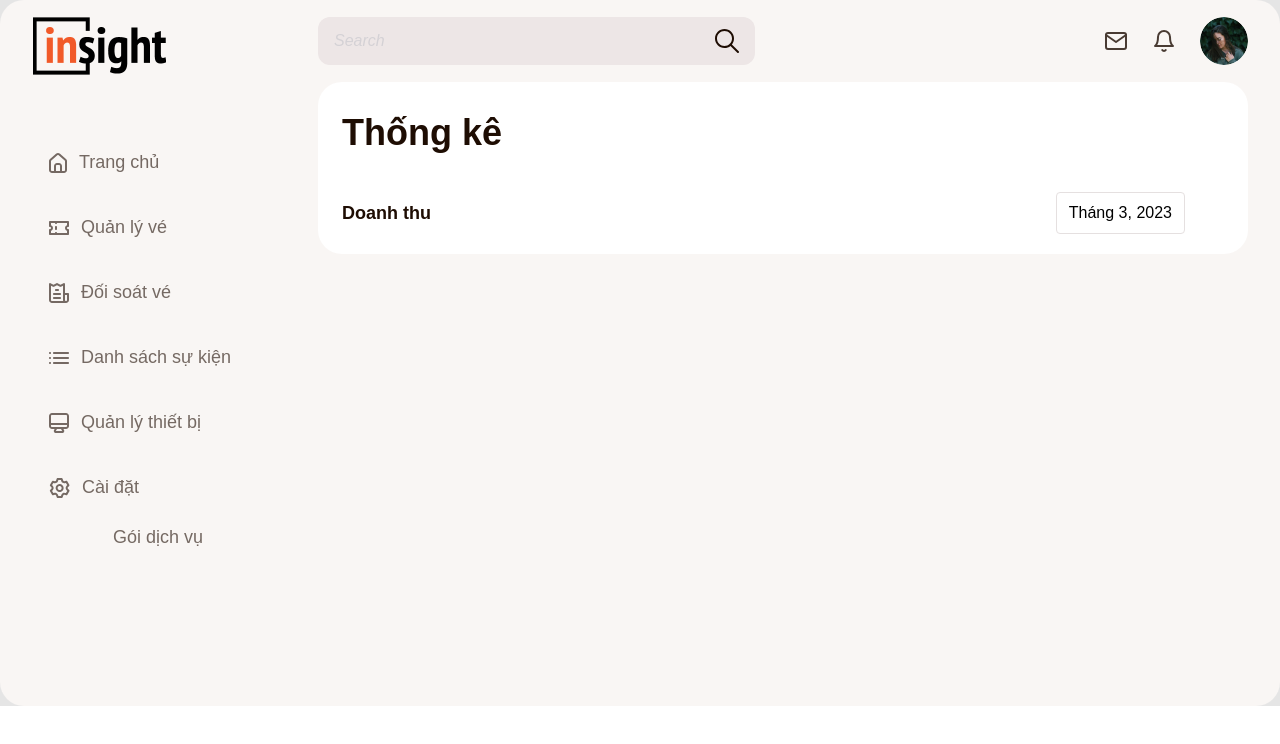
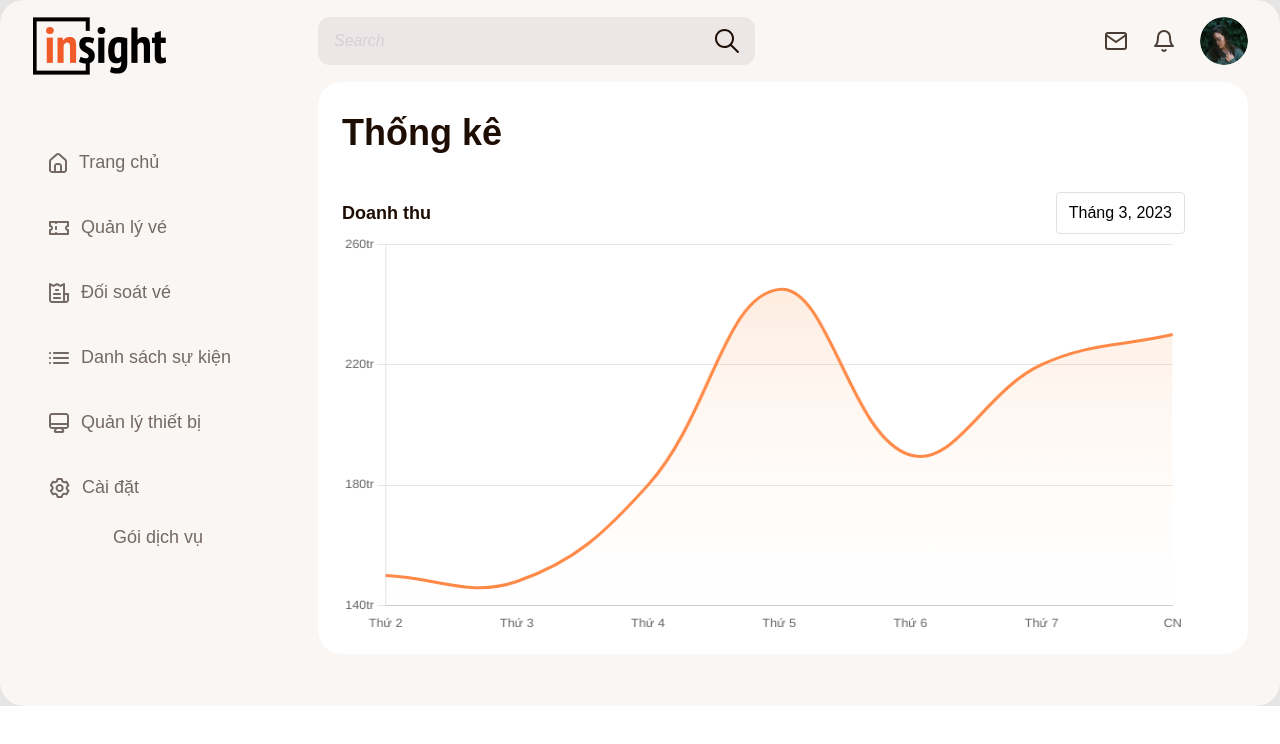
Before and after one commit to ThuyVi76207/ReactJS-CMS-Ticket-Sale_App, a React (Create React App) app: page /insight in a window 1280 px wide. Shown: the top 744 px of the page. Built offline with nearby package versions, Linux system fonts and the light colour scheme.

Commit message:
Line chart

```diff
--- a/package.json
+++ b/package.json
@@ -14,8 +14,10 @@
     "@types/node": "^16.18.19",
     "@types/react": "^18.0.28",
     "@types/react-dom": "^18.0.11",
+    "chart.js": "^4.2.1",
     "node-sass": "^7.0.3",
     "react": "^18.2.0",
+    "react-chartjs-2": "^5.2.0",
     "react-dom": "^18.2.0",
     "react-router-dom": "^6.9.0",
     "react-scripts": "5.0.1",
--- a/public/index.html
+++ b/public/index.html
@@ -37,6 +37,7 @@
     <title>React App</title>
   </head>
   <body>
+    <script src="https://cdnjs.cloudflare.com/ajax/libs/Chart.js/3.5.1/chart.min.js"></script>
     <noscript>You need to enable JavaScript to run this app.</noscript>
     <div id="root"></div>
     <!--
--- a/src/components/Menu/Menu.tsx
+++ b/src/components/Menu/Menu.tsx
@@ -123,7 +123,7 @@ const Menu = () => {
               <h2>Cài đặt</h2>
             </Link>
           </li>
-          <li className="opacity-60 hover:opacity-100 w-full  cursor-pointer hover:bg-[#FFB800] hover:font-bold flex items-center hover:text-white rounded-[8px]">
+          <li className="opacity-60 hover:opacity-100 w-full  cursor-pointer hover:font-bold flex items-center">
             <Link
               to={"/insight/goi-dich-vu"}
               className="pl-[80px] pr-[60px] 2xl:pl-[60px] 2xl:pr-[40px] "
--- /dev/null
+++ b/src/components/StyleCommon/LineChartStyles.scss
@@ -0,0 +1,6 @@
+.line-chart-home {
+    canvas {
+        width: 100% !important;
+        height: 400px !important;
+    }
+}
--- a/src/page/Home.tsx
+++ b/src/page/Home.tsx
@@ -1,6 +1,31 @@
 import { useState } from "react";
+import { Line } from "react-chartjs-2";
 import Calendar from "../components/Calendar/Calendar";
 import MainLayout from "../layouts/MainLayout";
+import "../components/StyleCommon/LineChartStyles.scss";
+import {
+  Chart as ChartJS,
+  Title,
+  Tooltip,
+  LineElement,
+  Legend,
+  CategoryScale,
+  LinearScale,
+  PointElement,
+  Filler,
+  ScriptableContext,
+} from "chart.js";
+
+ChartJS.register(
+  Title,
+  Tooltip,
+  LineElement,
+  Legend,
+  CategoryScale,
+  LinearScale,
+  PointElement,
+  Filler
+);
 
 let date = new Date(),
   currYear = date.getFullYear(),
@@ -22,13 +47,126 @@ function Home() {
     "Tháng 11",
     "Tháng 12",
   ];
+
+  // const handleGradient = () => {
+  //   var ctx = document.getElementById("canvas") as HTMLCanvasElement;
+
+  //   var gradient = ctx.getContext("2d")?.createLinearGradient(0, 0, 0, 400);
+  //   gradient?.addColorStop(0, "rgba(229, 239, 255, 1)");
+  //   gradient?.addColorStop(1, "#FFFFFF");
+  //   return gradient;
+  // };
+
+  // const handleLineChart = () => {};
+  function getDir(radian: any, width: any, height: any) {
+    radian += Math.PI;
+    const HALF_WIDTH = width * 0.5;
+    const HALF_HEIGHT = height * 0.5;
+    const lineLength =
+      Math.abs(width * Math.sin(radian)) + Math.abs(height * Math.cos(radian));
+    const HALF_LINE_LENGTH = lineLength / 2;
+
+    const x0 = HALF_WIDTH + Math.sin(radian) * HALF_LINE_LENGTH;
+    const y0 = HALF_HEIGHT - Math.cos(radian) * HALF_LINE_LENGTH;
+    const x1 = width - x0;
+    const y1 = height - y0;
+
+    return { x0, x1, y0, y1 };
+  }
+
+  const [data, setData] = useState({
+    data: {
+      labels: ["Thứ 2", "Thứ 3", "Thứ 4", "Thứ 5", "Thứ 6", "Thứ 7", "CN"],
+      datasets: [
+        {
+          // label: "First Dataset",
+          data: [150, 148, 180, 245, 190, 220, 230],
+          //{ x: 24 * 0, y: 140 }
+          // { x: 24 * 1, y: 178 },
+          // { x: 24 * 2, y: 175 },
+          // { x: 24 * 3, y: 189 },
+          // { x: 24 * 4, y: 220 },
+          // { x: 24 * 5, y: 260 },
+          // { x: 24 * 6, y: 250 },
+          backgroundColor: (context: ScriptableContext<"line">) => {
+            var canvas = document.getElementById(
+              "myCanvas"
+            ) as HTMLCanvasElement;
+
+            var w = canvas.width;
+            var h = canvas.height;
+            var cssAng = Math.PI;
+            var dir = getDir(cssAng, w, h);
+
+            const ctx = context.chart.ctx;
+            const gradient = ctx.createLinearGradient(
+              dir.x0,
+              dir.y0,
+              dir.x1,
+              dir.y1
+            );
+            gradient.addColorStop(0, "rgba(250, 160, 95, 0.26)");
+            gradient.addColorStop(1, "rgba(255, 255, 255, 0)");
+            ctx.fillStyle = gradient;
+            ctx.fillRect(0, 0, ctx.canvas.width, ctx.canvas.height);
+            return gradient;
+          },
+          borderColor: "rgba(255, 138, 72, 1)",
+          tension: 0.4,
+          fill: true,
+
+          // borderJoinStyle: "bevel",
+          // showLine: false, //To hide line
+          // pointBackgroundColor: "#fff",
+          // pointBorderColor: "blue",
+          // pointStyle: "rect",
+          pointRadius: 0,
+        },
+      ],
+    },
+    options: {
+      responsive: true,
+
+      scales: {
+        y: {
+          ticks: {
+            callback: function (value: any) {
+              return value + "tr";
+            },
+            // forces step size to be 50 units
+            stepSize: 40,
+          },
+          min: 140,
+          max: 260,
+        },
+        x: {
+          grid: {
+            display: false,
+          },
+        },
+      },
+      plugins: {
+        // Hide legend
+        legend: {
+          display: false,
+        },
+        filler: {
+          propagate: false,
+        },
+      },
+      interaction: {
+        intersect: true,
+      },
+    },
+  });
+
   return (
     <MainLayout>
-      <div>
-        <h2 className="text-[36px] text-[#1E0D03] font-bold w-[178px] pt-[24px] ml-[24px]">
+      <div className="ml-[24px] mr-[63px]">
+        <h2 className="text-[36px] text-[#1E0D03] font-bold w-[178px] pt-[24px] ">
           Thống kê
         </h2>
-        <div className="mt-[32px] ml-[24px] mr-[63px] flex items-center justify-between">
+        <div className="mt-[32px]  flex items-center justify-between">
           <h2 className="text-[18px] text-[#1E0D03] font-semibold">
             Doanh thu
           </h2>
@@ -38,6 +176,9 @@ function Home() {
           >
             <p className="current-date">{`${months[currMonth]}, ${currYear}`}</p>
           </div>
+        </div>
+        <div className="line-chart-home">
+          <Line id="myCanvas" data={data.data} options={data.options}></Line>
         </div>
         {showCalendar ? (
           <div className="absolute top-[35%] right-[5%]">
```
Also changed, not shown: 1 other file (tests, documents, lock files or other folders).
